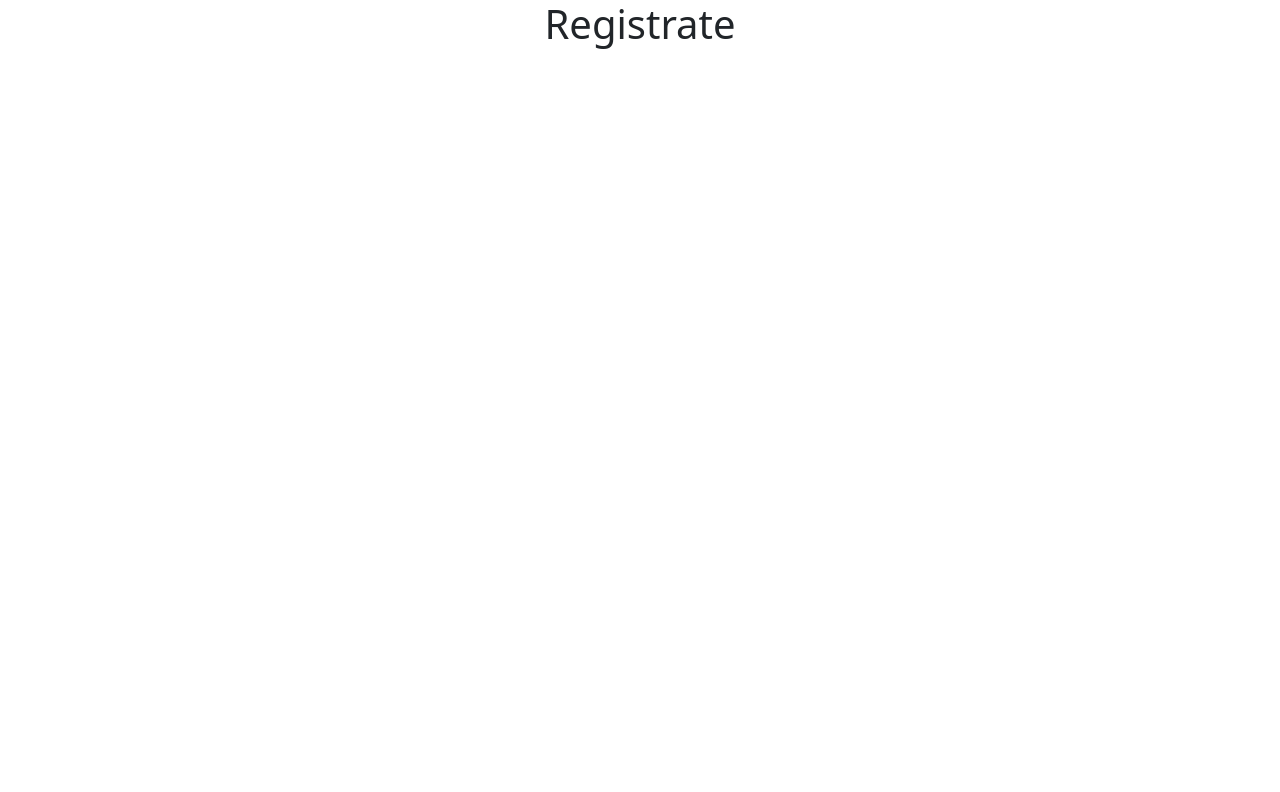
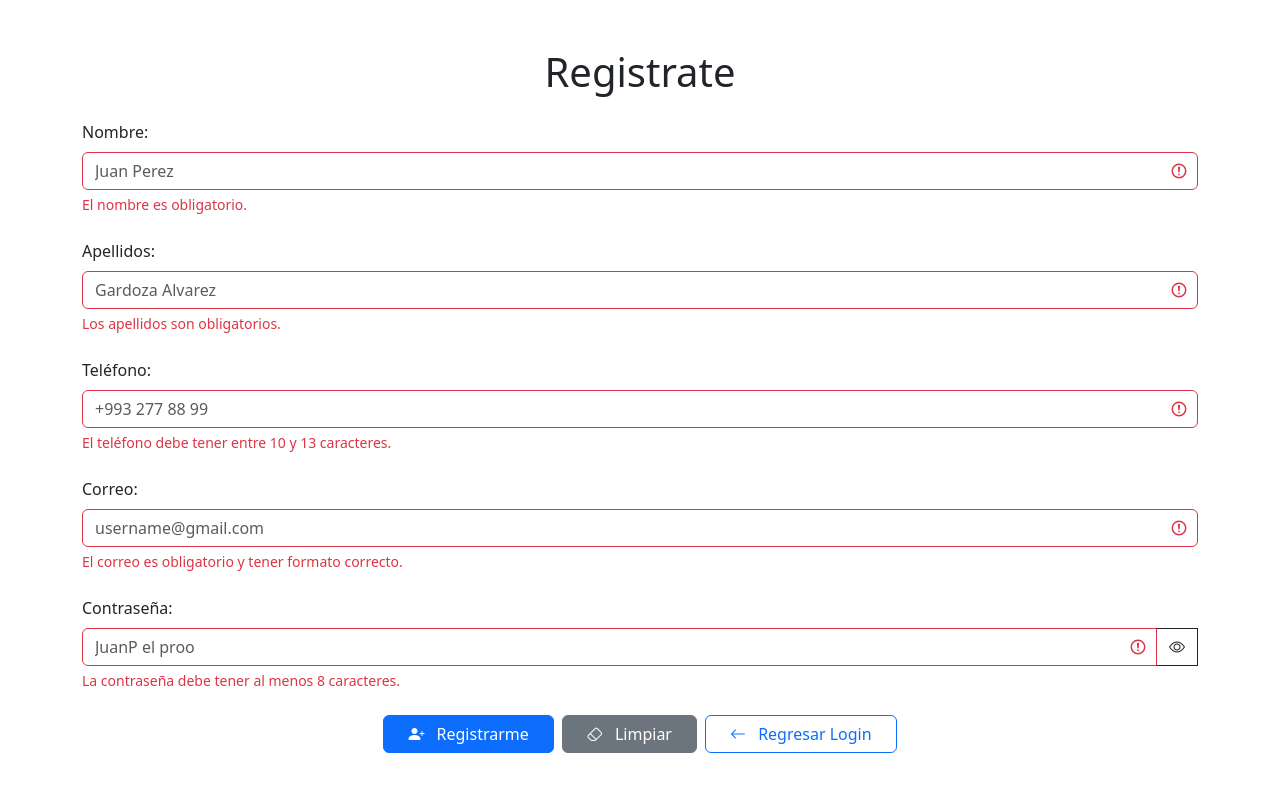
Before and after one commit to AlfreGood20/PWA-AGENDA-DE-CONTACTO, a SvelteKit app: page /registro in a window 1280 px wide. Shown: the top 792 px of the page. Built offline with nearby package versions, Linux system fonts and the light colour scheme.

Commit message:
Pagina de registro hecho

```diff
--- a/src/routes/registro/+page.svelte
+++ b/src/routes/registro/+page.svelte
@@ -1,14 +1,100 @@
+<script>
+    import Validacion from "$lib/components/validacion.svelte";
 
 
-<div class="container">
+    let nombre = '';
+    let apellidos = '';
+    let telefono = '';
+    let correo = '';
+    let password = '';
+    let mostrarPassword=false;
 
+    /**
+     * @param {string} correo
+     * @returns {boolean}
+     */
+    function validarCorreo(correo) {
+        const regex = /^[^\s@]+@[^\s@]+\.[^\s@]+$/;
+        return regex.test(correo);
+    }
 
-    <h1 class="text-center">Registrate</h1>
+    function verPassword() {
+        if(mostrarPassword){
+            mostrarPassword=false
+            return;
+        }
+        mostrarPassword=true;
+    }
+
+</script>
+
+<div class="container" style="margin-bottom: 30px;">
+
+    <h1 class="text-center mt-5 mb-4">Registrate</h1>
 
     <div class="row">
 
+        <form novalidate>
+            <div class="col-12">
+                <label for="nombre" class="form-label">Nombre: </label>
+                <input bind:value={nombre} class="form-control {nombre ? 'is-valid':'is-invalid'}"  placeholder="Juan Perez"  required>
+                <Validacion valido={!!nombre} descripcion={!!nombre ? '' : 'El nombre es obligatorio.'} />
+            </div>
+
+            <div class="col-12 mt-4">
+                <label for="apellidos" class="form-label">Apellidos: </label>
+                <input bind:value={apellidos} class="form-control {apellidos ? 'is-valid':'is-invalid'}" placeholder="Gardoza Alvarez" required>
+                <Validacion valido={!!apellidos} descripcion={!!apellidos ? '' : 'Los apellidos son obligatorios.'} />
+            </div>
+
+            <div class="col-12 mt-4">
+                <label for="telefono" class="form-label">Teléfono: </label>
+                <input bind:value={telefono} class="form-control {(String(telefono).length >= 10 && String(telefono).length <= 13)  ? 'is-valid':'is-invalid'}" placeholder="+993 277 88 99" required type="number">
+                <Validacion valido={String(telefono).length >= 10 && String(telefono).length <= 13} descripcion={String(telefono).length >= 10 && String(telefono).length <= 13 ? '¡Teléfono válido!' : 'El teléfono debe tener entre 10 y 13 caracteres.'} />
+            </div>
+
+            <div class="col-12 mt-4">
+                <label for="correo" class="form-label">Correo: </label>
+                <input bind:value={correo} class="form-control {validarCorreo(correo) ? 'is-valid':'is-invalid'}" placeholder="username@gmail.com" type="email" required>
+                <Validacion valido={validarCorreo(correo)} descripcion={validarCorreo(correo) ? '¡Correo válido!' : 'El correo es obligatorio y tener formato correcto.'} />
+            </div>
+
+            <div class="col-12 mt-4">
+                <label for="password" class="form-label">Contraseña: </label>
+
+                <div class="input-group">
+                    <input bind:value={password} class="form-control {password.length >= 8 ? 'is-valid' : 'is-invalid'}" placeholder="JuanP el proo"  type={mostrarPassword ? 'text' : 'password'} required/>
+                    <button type="button" class="btn btn-outline-dark" on:click={verPassword}  title={mostrarPassword ? 'Ocultar contraseña' : 'Mostrar contraseña'}><i class={"bi " + (mostrarPassword ? "bi-eye-slash" : "bi-eye")}></i></button>
+                    <Validacion valido={password.length >= 8} descripcion={password.length >= 8 ? '' : 'La contraseña debe tener al menos 8 caracteres.'} />
+                </div>
+
+            </div>
+
+            <div class="row mt-3 justify-content-center g-2">
+                <div class="col-auto">
+                    <button type="submit" class="btn btn-primary px-4">
+                        <i class="bi bi-person-plus-fill" aria-hidden="true" style="margin-right:8px;"></i>
+                        Registrarme
+                    </button>
+                </div>
+
+                <div class="col-auto">
+                    <button type="reset" class="btn btn-secondary px-4">
+                        <i class="bi bi-eraser" aria-hidden="true" style="margin-right:8px;"></i>
+                        Limpiar
+                    </button>
+                </div>
+
+                <div class="col-auto">
+                    <a type="button" class="btn btn-outline-primary px-4" href="/login">
+                        <i class="bi bi-arrow-left" aria-hidden="true" style="margin-right:8px;"></i>
+                        Regresar Login
+                    </a>
+                </div>
+            </div>
+
+        </form>
 
     </div>
 
-
 </div>
```
